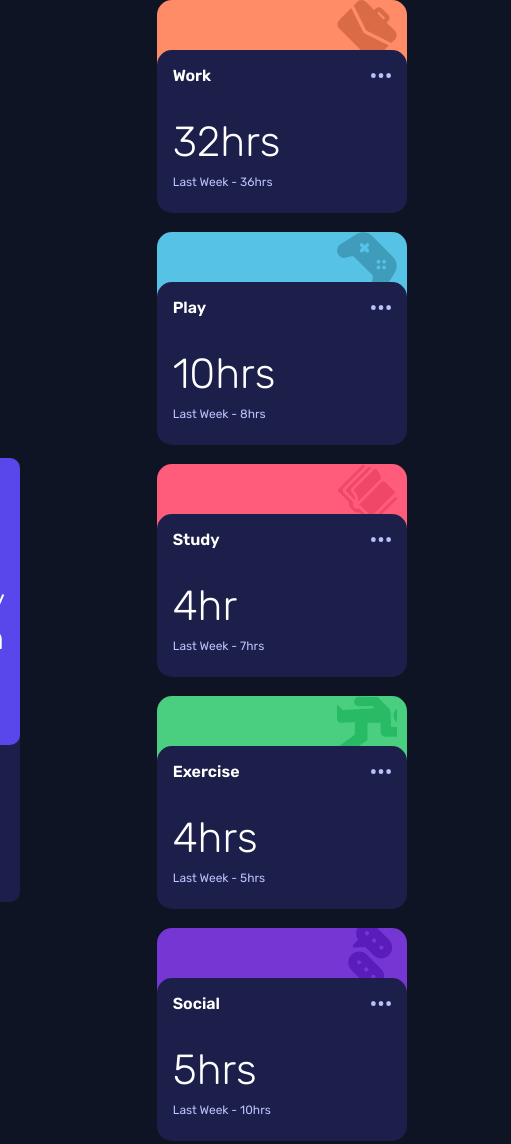
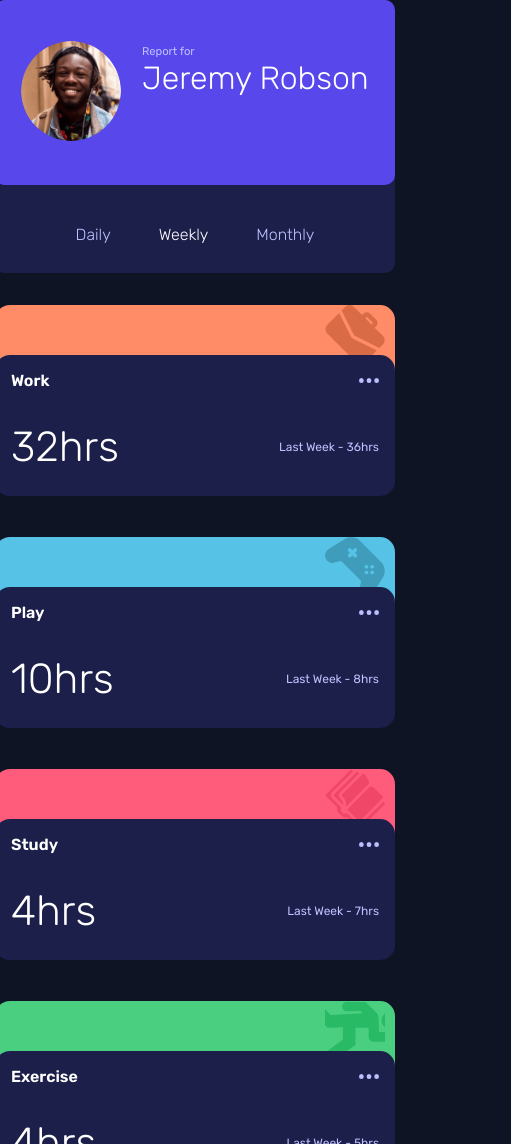
Before and after one commit to osmarmcn/time-tracking, a plain HTML site: page index.html in a window 390 px wide. Shown: the top 1144 px of the page, 511 px wide, since content can reach past the window. Drawn offline with Linux system fonts and the light colour scheme.

Commit message:
projeto finalizado

```diff
--- a/index.html
+++ b/index.html
@@ -2,13 +2,10 @@
 <html lang="en">
 <head>
   <meta charset="UTF-8">
-  <meta name="viewport" content="width=device-width, initial-scale=1.0"> <!-- displays site properly based on user's device -->
-
+  <meta name="viewport" content="width=device-width, initial-scale=1.0">
   <link rel="icon" type="image/png" sizes="32x32" href="./images/favicon-32x32.png">
-
   <title>Frontend Mentor | Time tracking dashboard</title>
   <link rel="stylesheet" href="style.css">
-  <!-- Feel free to remove these styles or customise in your own stylesheet 👍 -->
   <style>
     /* .attribution { font-size: 11px; text-align: center; }
     .attribution a { color: hsl(228, 45%, 44%); } */
@@ -26,7 +23,6 @@
               </div>
 
               <div class="person-text">
-
                 <span>Report for</span>
                 <h2>Jeremy Robson</h2>
               </div>
@@ -38,137 +34,17 @@
           <div class="info-list">
               <ul>
                 <li id="daily"> Daily</li>
-                <li id="weekly" > Weekly</li>
+                <li id="weekly"> Weekly</li>
                 <li id="monthly"> Monthly</li>
               </ul>
           </div>
       </div>
 
-      <div class="time">
-        <div class="time-box">
-          <div class="img">
-
-          </div>
-
-
-          <div class="time-box-text">
-            <div class="title">
-              <h4>Work</h4>
-              <img src="images/icon-ellipsis.svg" alt="">
-
-            </div>
-
-            <div class="time-box-content">
-              <h2>32hrs</h2>
-              <p>Last Week - 36hrs</p>
-            </div>
-          </div>
-        </div>
-
-        <div class="time-box">
-          <div class="img2">
-
-          </div>
-
-
-          <div class="time-box-text">
-            <div class="title">
-              <h4>Play</h4>
-              <img src="images/icon-ellipsis.svg" alt="">
-
-            </div>
-
-            <div class="time-box-content ">
-              <h2>10hrs</h2>
-              <p>Last Week - 8hrs</p>
-            </div>
-          </div>
-        </div>
-
-        <div class="time-box">
-          <div class="img3">
-
-          </div>
-
-
-          <div class="time-box-text">
-            <div class="title">
-              <h4>Study</h4>
-              <img src="images/icon-ellipsis.svg" alt="">
-
-            </div>
-
-            <div class="time-box-content">
-              <h2> 4hr</h2>
-              <p>Last Week - 7hrs</p>
-            </div>
-          </div>
-        </div>
-
-        <div class="time-box">
-          <div class="img4">
-
-          </div>
-
-
-          <div class="time-box-text">
-            <div class="title">
-              <h4>Exercise</h4>
-              <img src="images/icon-ellipsis.svg" alt="">
-
-            </div>
-
-            <div class="time-box-content">
-              <h2>4hrs</h2>
-              <p>Last Week - 5hrs</p>
-            </div>
-          </div>
-        </div>
-
-        <div class="time-box">
-          <div class="img5">
-
-          </div>
-
-
-          <div class="time-box-text">
-            <div class="title">
-              <h4>Social</h4>
-              <img src="images/icon-ellipsis.svg" alt="">
-
-            </div>
-
-            <div class="time-box-content">
-              <h2>5hrs</h2>
-              <p>Last Week - 10hrs</p>
-            </div>
-          </div>
-        </div>
-
-        <div class="time-box">
-          <div class="img6">
-
-          </div>
-
-
-          <div class="time-box-text">
-            <div class="title">
-              <h4>Self Care</h4>
-              <img src="images/icon-ellipsis.svg" alt="">
-
-            </div>
-
-            <div class="time-box-content">
-              <h2>32hrs</h2>
-              <p>Last Week - 2hrs</p>
-            </div>
-          </div>
-        </div>
-
+      <div class="time" id="time-container">
+        <!-- Time boxes go here -->
       </div>
     </section>
 
-
-
+    <script src="script.js"></script>
 </body>
 </html>
--- /dev/null
+++ b/script.js
@@ -0,0 +1,94 @@
+const data = [
+    {
+      "title": "Work",
+      "class": "img",
+      "timeframes": {
+        "daily": { "current": 5, "previous": 7 },
+        "weekly": { "current": 32, "previous": 36 },
+        "monthly": { "current": 103, "previous": 128 }
+      }
+    },
+    {
+      "title": "Play",
+      "class": "img2",
+      "timeframes": {
+        "daily": { "current": 1, "previous": 2 },
+        "weekly": { "current": 10, "previous": 8 },
+        "monthly": { "current": 23, "previous": 29 }
+      }
+    },
+    {
+      "title": "Study",
+      "class": "img3",
+      "timeframes": {
+        "daily": { "current": 0, "previous": 1 },
+        "weekly": { "current": 4, "previous": 7 },
+        "monthly": { "current": 13, "previous": 19 }
+      }
+    },
+    {
+      "title": "Exercise",
+      "class": "img4",
+      "timeframes": {
+        "daily": { "current": 1, "previous": 1 },
+        "weekly": { "current": 4, "previous": 5 },
+        "monthly": { "current": 11, "previous": 18 }
+      }
+    },
+    {
+      "title": "Social",
+      "class": "img5",
+      "timeframes": {
+        "daily": { "current": 1, "previous": 3 },
+        "weekly": { "current": 5, "previous": 10 },
+        "monthly": { "current": 21, "previous": 23 }
+      }
+    },
+    {
+      "title": "Self Care",
+      "class": "img6",
+      "timeframes": {
+        "daily": { "current": 0, "previous": 1 },
+        "weekly": { "current": 2, "previous": 2 },
+        "monthly": { "current": 7, "previous": 11 }
+      }
+    }
+  ];
+
+  function updateTimeframe(timeframe) {
+    const container = document.getElementById('time-container');
+    container.innerHTML = ''; // Clear existing content
+
+    data.forEach(item => {
+      const timeBox = document.createElement('div');
+      timeBox.className = 'time-box';
+
+      timeBox.innerHTML = `
+        <div class="${item.class}"></div>
+        <div class="time-box-text">
+          <div class="title">
+            <h4>${item.title}</h4>
+            <img src="images/icon-ellipsis.svg" alt="ellipsis">
+          </div>
+          <div class="time-box-content">
+            <h2>${item.timeframes[timeframe].current}hrs</h2>
+            <p>Last Week - ${item.timeframes[timeframe].previous}hrs</p>
+          </div>
+        </div>
+      `;
+
+      container.appendChild(timeBox);
+    });
+
+    document.getElementById('daily').style.color = timeframe === 'daily' ? 'white' : '';
+    document.getElementById('weekly').style.color = timeframe === 'weekly' ? 'white' : '';
+    document.getElementById('monthly').style.color = timeframe === 'monthly' ? 'white' : '';
+
+  }
+
+
+  document.getElementById('daily').addEventListener('click', () => updateTimeframe('daily'));
+  document.getElementById('weekly').addEventListener('click', () => updateTimeframe('weekly'));
+  document.getElementById('monthly').addEventListener('click', () => updateTimeframe('monthly'));
+
+  updateTimeframe('weekly');
--- a/style.css
+++ b/style.css
@@ -108,11 +108,12 @@ body{
 .info-list ul li{
     color: var(--Pale-Blue);
     font-weight: 300;
+    cursor: pointer;
 }
 
-.info-list ul li:nth-child(2n){
+/* .info-list ul li:nth-child(2n){
     color: #fff;
-}
+} */
 
 .time{
     display: flex;
@@ -305,3 +306,52 @@ body{
     margin-bottom: .5rem;
     color: var(--Pale-Blue);
 }
+
+@media(max-width:600px){
+    .container{
+        flex-direction: column;
+    }
+
+    .content{
+        width: 400px;
+    }
+
+    .person{
+        flex-direction: row;
+        justify-content: space-around;
+        align-items: center;
+    }
+
+    .person .img img{
+        width: 100px;
+        height: 100px;
+    }
+
+
+    .person .person-text h2{
+        width: 100%;
+    }
+
+    .info-list ul{
+        flex-direction: row;
+        justify-content: center;
+        align-items: center;
+        gap: 3rem;
+
+
+    }
+
+    .time .time-box{
+        position: relative;
+        width: 400px;
+        height: 200px;
+        border-radius: 15px;
+    }
+
+    .time-box-content{
+       display: flex;
+       justify-content: space-between;
+       align-items: center;
+    }
+
+}
```
Also changed, not shown: text.txt (deleted), texto.txt (deleted).
